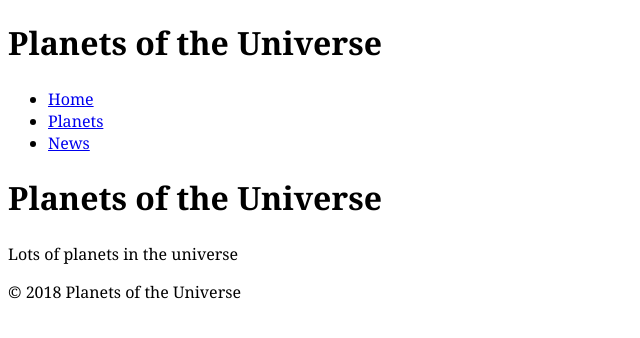
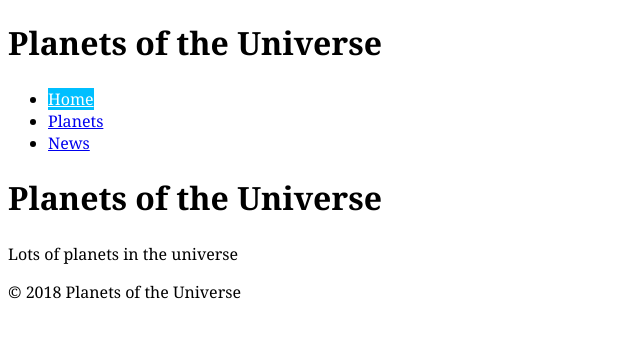
Before and after one commit to mcleangm/planets-of-the-universe, a Jekyll site: the page built from index.html, in a window 1280 px wide. Shown: the top 338 px of the page, without its empty margins (0-640 px from the left). Built offline with Jekyll 4.4.1, drawn with Linux system fonts in a browser that asks for light colours; Markdown is read by kramdown in place of the engine named in the settings.

Commit message:
Add class current to style navigation item

```diff
--- a/css/common.css
+++ b/css/common.css
@@ -6,3 +6,8 @@ html {
 
 	font: normal 100%/1.4 Georgia, serif;
 }
+
+.current {
+	background-color: deepskyblue;
+	color: white;
+}
```
